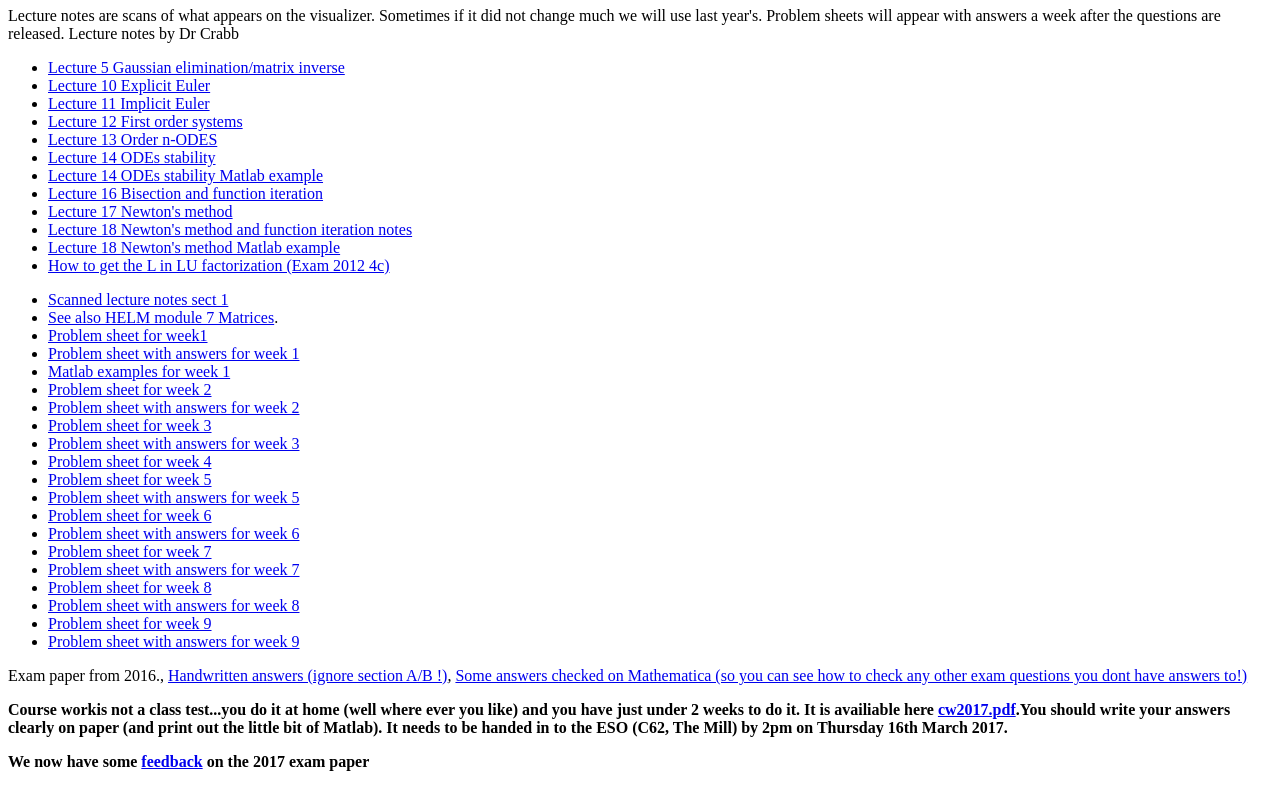
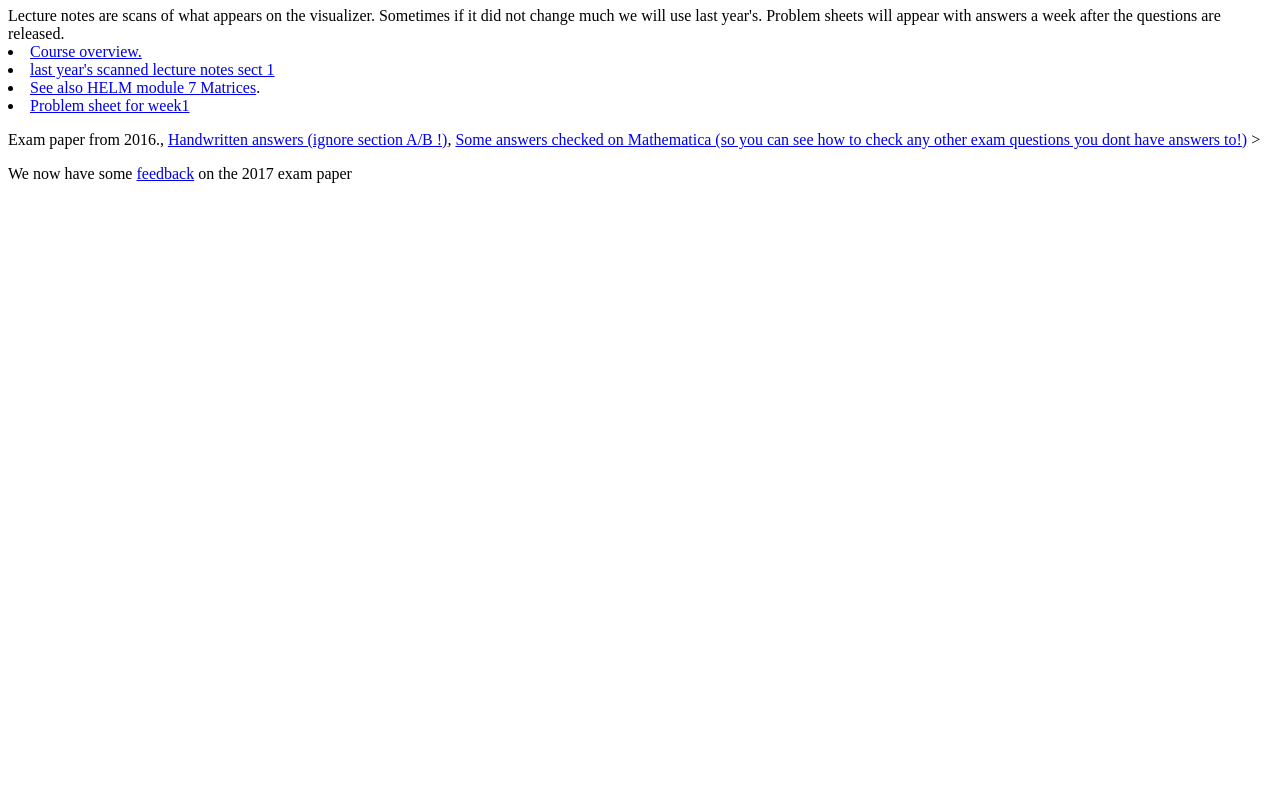
Before and after one commit to billlion/mathschemeng, a plain HTML site: page index.html in a window 1280 px wide. Shown: the part 249-1036 px from the top of the page. After the commit the page ends 800 px from the top, so only its background shows below. Drawn offline with Linux system fonts and the light colour scheme.

Commit message:
Changes for week1

```diff
--- a/index.html
+++ b/index.html
@@ -7,70 +7,30 @@
 </head>
 <body>
 <center>
-CHEN10072 Engineering Mathematics 2 (Semester 2 2016-2017) <p>
+CHEN10072 Engineering Mathematics 2 (Semester 2 2017-2018) <p>
 Lecturers: Prof Bill Lionheart and Dr Michael Crabb
 </center>
 <h1>Course details</h1>
 <ul>
 <li> Official <a href="http://www.maths.manchester.ac.uk/study/undergraduate/information-for-current-students/service-teaching/ceas/course-unit-spec/?unitcode=CHEN10072">sylabus and course description</a>
-<li>Lecture Tuesdays 3-4 Problems class 4-5 in Simon Building Theatre B. Friday 2-3  Renold Building C16.
+<li>Lecture Thursday 9-10 11-12, Problems class 10-11 in Renold Building C16.
 </ul>
 <h1>Course materials</h1>
 Lecture notes are scans of what appears on the visualizer. Sometimes if it did not change much we will use last year's. Problem sheets will appear with answers a week after the questions are released.
 
-
-Lecture notes by Dr Crabb
-
-<ul>
-<li> <a href=" lec_5_notes_mc_gauss_matrix_inv.pdf">Lecture 5 Gaussian elimination/matrix inverse</a>
-<li> <a href="lec_10_notes_mc_explicit_euler.pdf">Lecture 10 Explicit Euler</a>
-<li> <a href="lec_11_notes_mc_implicit_euler.pdf">Lecture 11 Implicit Euler</a>
-<li> <a href=" lec_12_notes_mc_first_order_systems.pdf">Lecture 12 First order systems</a>
-<li> <a href="lec_13_notes_mc_order_n_odes.pdf">Lecture 13 Order n-ODES</a>
-<li> <a href="lec_14_notes_mc_n_ode_examples_stability.pdf">Lecture 14 ODEs stability</a>
-<li> <a href="lec14_4_3_systems_stiff_example.m">Lecture 14 ODEs stability Matlab example</a>
-<li> <a href=" lec_16_bisection_func_iteration.pdf">Lecture 16 Bisection and function iteration</a>
-<li> <a href="lec_17_newton_method.pdf">Lecture 17 Newton's method</a>
-<li> <a href="lec_18_newton_examples_func_iteration.pdf">Lecture 18 Newton's method and function iteration notes</a>
-<li> <a href="lec18_5_4_newton_bisection_sine_example.m">Lecture 18 Newton's method Matlab example</a>
-<li> <a href="LUfac.pdf">How to get the L in LU factorization (Exam 2012 4c)</a>
-</ul>
-
-<ul>
-<li> <a href="Section1Notes.pdf">Scanned lecture notes sect 1</a>
+<li> <a href="chen10072_2017_18_course_overview.pdf"> Course overview.
+<li> <a href="Section1Notes.pdf">last year's scanned lecture notes sect 1</a>
 
 <li> <a href="http://www.maths.manchester.ac.uk/study/undergraduate/information-for-current-students/service-teaching/helm/"> See also HELM module 7 Matrices</a>.
-<li> <a href="week01.pdf"> Problem sheet for week1</a>
-<li> <a href="week01_solns.pdf"> Problem sheet with answers for week 1</a>
-<li> <a href="week01matlab.pdf">Matlab examples for week 1</a>
-<li> <a href="week02.pdf"> Problem sheet for week 2</a>
-<li> <a href="week02_solns.pdf"> Problem sheet with answers for week 2</a>
-<li> <a href="week03.pdf"> Problem sheet for week 3</a>
-<li> <a href="week03_solns.pdf"> Problem sheet with answers for week 3</a>
-<li> <a href="week04.pdf"> Problem sheet for week 4</a>
-<li> <a href="week05.pdf"> Problem sheet for week 5</a>
-<li> <a href="week05_solns.pdf"> Problem sheet with answers for week 5</a>
-<li> <a href="week06.pdf"> Problem sheet for week 6</a>
-<li> <a href="week06_solns.pdf"> Problem sheet with answers for week 6</a>
-<li> <a href="week07.pdf"> Problem sheet for week 7</a>
-<li> <a href="week07_solns.pdf"> Problem sheet with answers for week 7</a>
-<li> <a href="week08.pdf"> Problem sheet for week 8</a>
-<li> <a href="week08_solns.pdf"> Problem sheet with answers for week 8</a>
-<li> <a href="week09.pdf"> Problem sheet for week 9</a>
-<li> <a href="week09_solns.pdf"> Problem sheet with answers for week 9</a>
-
-
-
-<!-- <li> <a href="week01_solns.pdf"> Problem sheet with answers for week 1-->
+<li> <a href="week01new.pdf"> Problem sheet for week1</a>
+<!-- <li> <a href="week01_solns.pdf"> Problem sheet with answers for week 1</a> -->
+<!-- <li> <a href="week01matlab.pdf">Matlab examples for week 1</a> -->
 
 </ul>
 
 
 <p> <ahref ="exam-2016.pdf"> Exam paper from 2016.</a>, <a href="exam-answers-2016.pdf"> Handwritten answers (ignore section A/B !)</a>, <a href="exm-check-2016.pdf"> Some answers checked on Mathematica (so you can see how to check any other exam questions you dont have answers to!)</a>
-
-<p>
-<b>Course work<b>is not a class test...you do it at home (well where ever you like) and you have just under 2 weeks to do it. It is availiable here
-<a href="cw2017.pdf">cw2017.pdf</a>.You should write your answers clearly on paper (and print out the little bit of Matlab). It needs to be handed in to the ESO (C62, The Mill) by 2pm on Thursday 16th March 2017.
+>
 
 <p>We now have some <a href="exam217feedback.pdf">feedback</a> on the 2017 exam paper</p>
 
```
Also changed, not shown: 2 other files.
